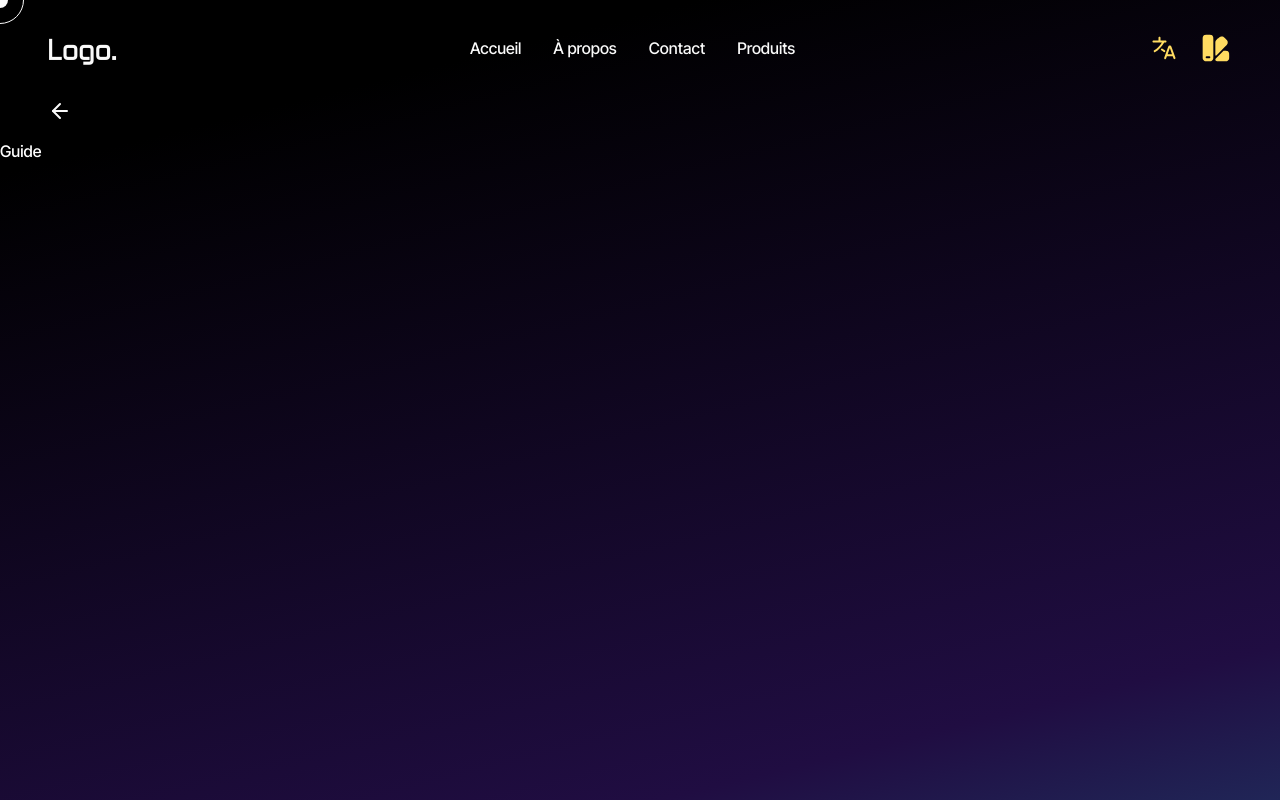
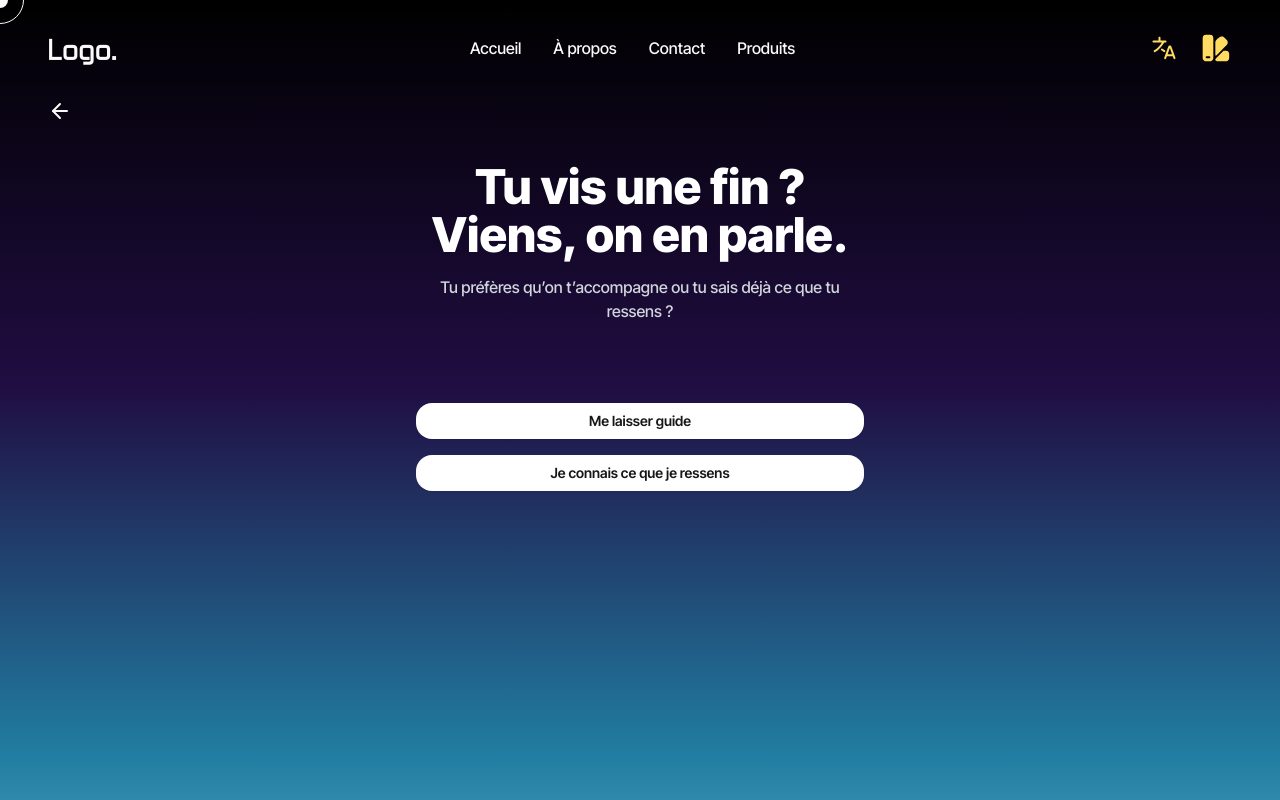
Before and after one commit to KiritoEM/Webcup2025.front, a React (Vite) app: page /guide in a window 1280 px wide. Built offline with nearby package versions, Linux system fonts and the light colour scheme.

Commit message:
feat(guide): add choice page

```diff
--- a/src/index.css
+++ b/src/index.css
@@ -169,6 +169,28 @@
     .container {
         @apply container mx-auto 2xl:max-w-[1440px];
     }
+    .bg-lightGradient {
+        background:
+            linear-gradient(182deg, #eaeefe 48.48%, #183ec2 101.89%),
+            linear-gradient(
+                180deg,
+                #fff 0%,
+                #d9cce6 36.21%,
+                #b3e3f4 68.68%,
+                #d8f1f9 86.54%
+            );
+    }
+
+    .bg-darkGradient {
+        background: linear-gradient(
+            180deg,
+            #000 0%,
+            #200d42 48.17%,
+            #217da1 94.25%,
+            #6ebcdb 124.91%,
+            #d7f1eb 140.33%
+        );
+    }
 }
 
 /* Toggle theme mode transition */
--- /dev/null
+++ b/src/pages/(client)/guide/choice/index.tsx
@@ -0,0 +1,28 @@
+import { Button } from "@/components/ui/button";
+import { JSX } from "react";
+
+const Choice = (): JSX.Element => {
+    return (
+        <section className="Choice mx-auto flex max-w-md flex-col space-y-16 text-center">
+            <div className="mx-auto mt-6 flex flex-col gap-4">
+                <h1 className="text-5xl font-bold text-black dark:text-white">
+                    Tu vis une fin ? <br /> Viens, on en parle.
+                </h1>
+                <p className="text-gray-700 dark:text-gray-300">
+                    Tu préfères qu’on t’accompagne ou tu sais déjà ce que tu
+                    ressens ?
+                </p>
+            </div>
+            <div className="mt-4 flex flex-col gap-4">
+                <Button className="btn rounded-2xl bg-black hover:bg-black dark:bg-white">
+                    Me laisser guide
+                </Button>
+                <Button className="btn rounded-2xl bg-black hover:bg-black dark:bg-white">
+                    Je connais ce que je ressens
+                </Button>
+            </div>
+        </section>
+    );
+};
+
+export default Choice;
--- a/src/pages/(client)/guide/index.tsx
+++ b/src/pages/(client)/guide/index.tsx
@@ -1,15 +1,14 @@
+import useTheme from "@/hooks/useTheme";
 import { ArrowLeft } from "lucide-react";
 import { JSX } from "react";
 import { Link, Outlet } from "react-router-dom";
 
 const Guide = (): JSX.Element => {
+    const { theme } = useTheme();
+
     return (
         <section
-            className="Guide min-h-screen"
-            style={{
-                background:
-                    "linear-gradient(166deg, #000 15.58%, #200D42 86.18%, #217DA1 149.5%, #6EBCDB 184.33%), #000",
-            }}
+            className={`Guide min-h-screen ${theme === "dark" ? "bg-darkGradient" : "bg-lightGradient"}`}
         >
             <div className="h-[75px]"></div>
             <Link to="/" className="mx-12 mt-6 block ">
--- a/src/pages/router.tsx
+++ b/src/pages/router.tsx
@@ -2,6 +2,7 @@ import { createBrowserRouter } from "react-router-dom";
 import Home from "./(client)/home/index";
 import ClientLayout from "@/components/layouts/ClientLayout";
 import Guide from "./(client)/guide";
+import Choice from "./(client)/guide/choice";
 
 const router = createBrowserRouter([
     {
@@ -17,7 +18,7 @@ const router = createBrowserRouter([
                 children: [
                     {
                         path: "",
-                        element: <div className="text-white">Guide</div>,
+                        element: <Choice />,
                     },
                     {
                         path: "emotions",
```
